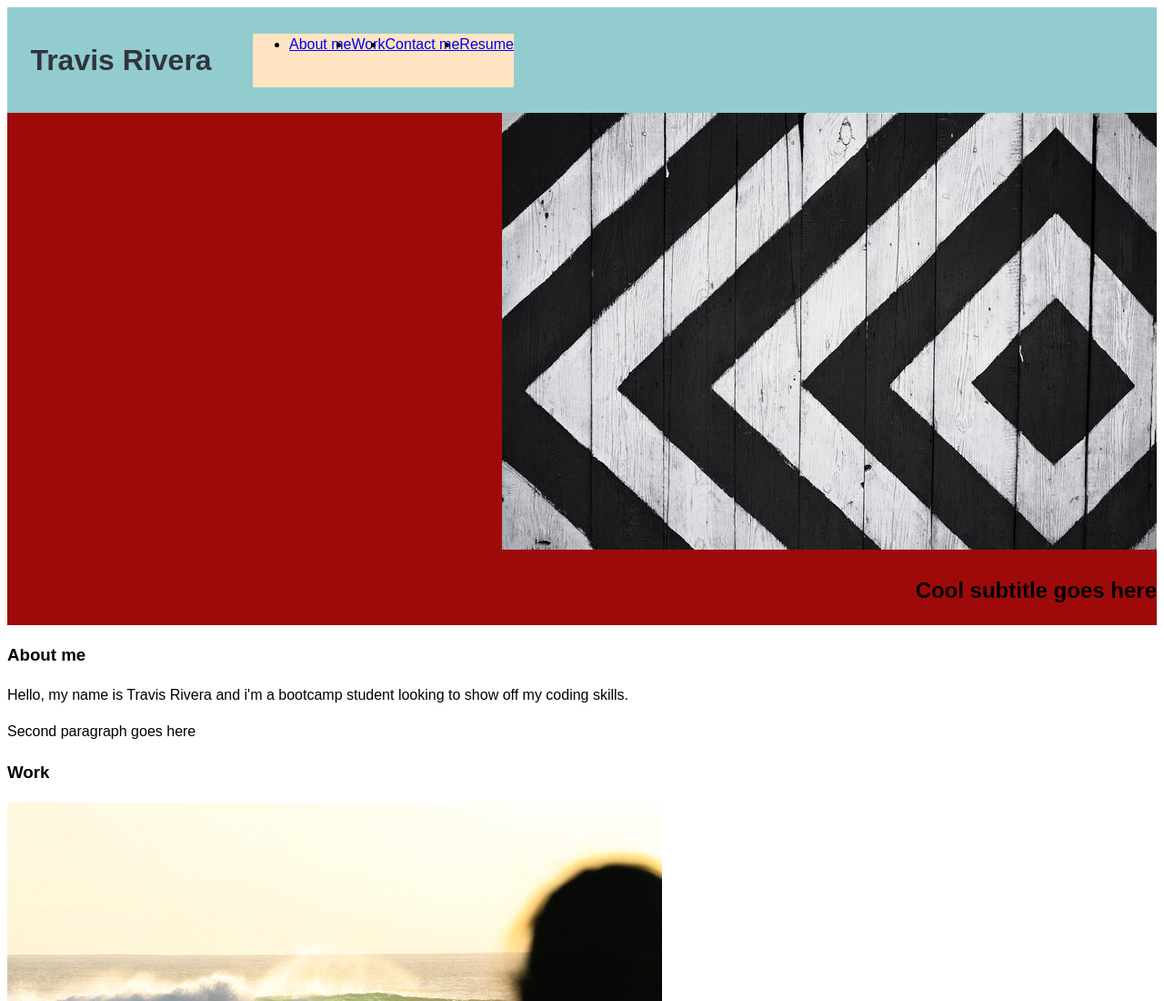
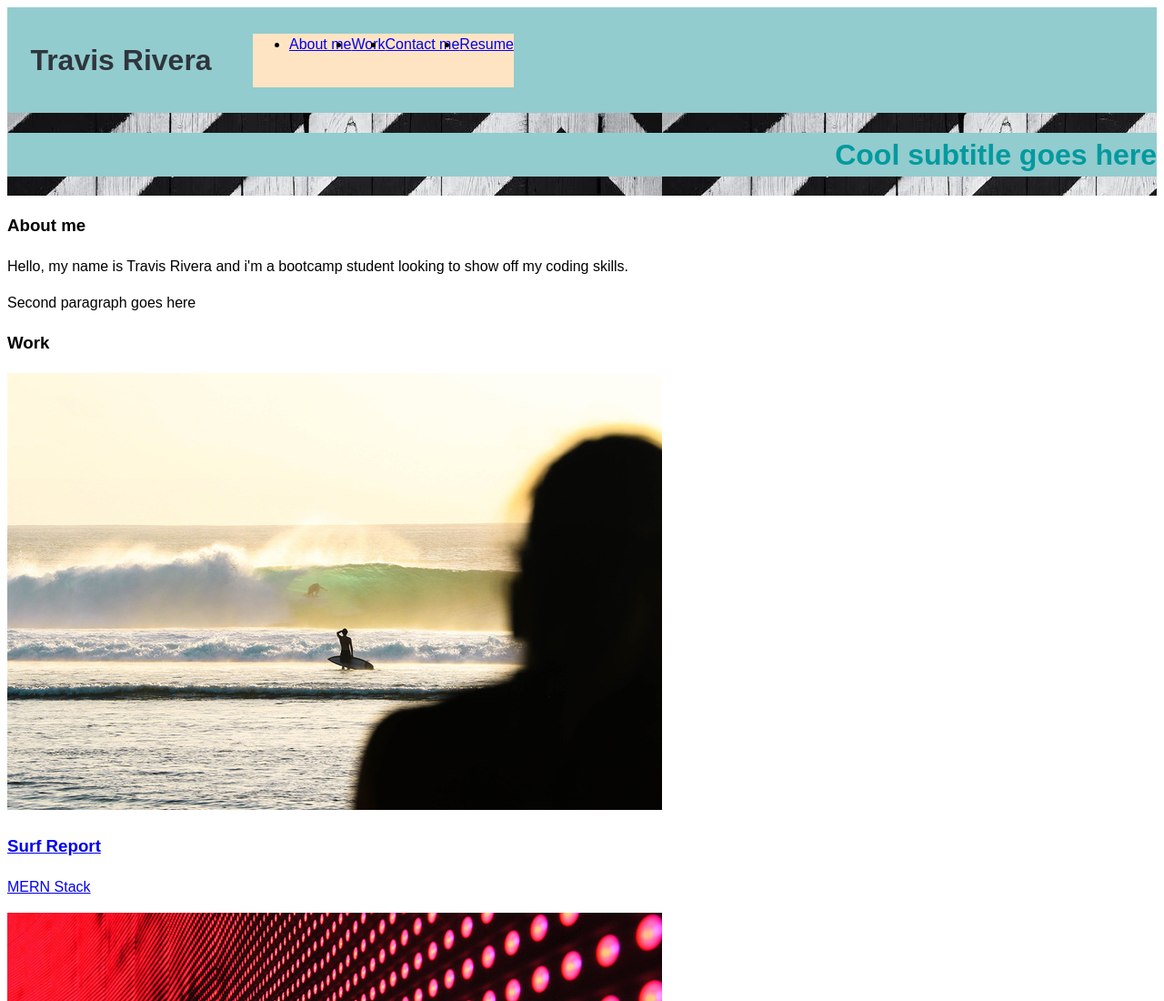
Before and after one commit to Travis3214/Portfolio, a plain HTML site: page index.html in a window 1280 px wide. Shown: the top 1100 px of the page at 91% size. Drawn offline with Linux system fonts and the light colour scheme.

Commit message:
added background image to top part of page

```diff
--- a/assets/CSS/style.css
+++ b/assets/CSS/style.css
@@ -35,7 +35,13 @@ ul {
 
 }
 
-subsection {
-    background-color: #9e0a0a;
-    text-align: right;
+.toptext {
+    display: flex;
+    justify-content: flex-end;
+    color: #009a9f;
+    background-color: #92CCCE;
 }
+.fence {
+    background-image: url(../Images/fence.jpeg);
+    background-size: auto;
+}
--- a/index.html
+++ b/index.html
@@ -22,11 +22,8 @@
     </header>
 
 <!-- Section under the nav bar goes here -->
-    <subsection>
-        <img src="./assets/Images/fence.jpeg" alt="fence background">
-        <h2>
-            Cool subtitle goes here
-        </h2>
+    <subsection class="fence">
+        <h1 class="toptext">Cool subtitle goes here</h1>
     </subsection>
 
 <!-- Main page starts here -->
```
